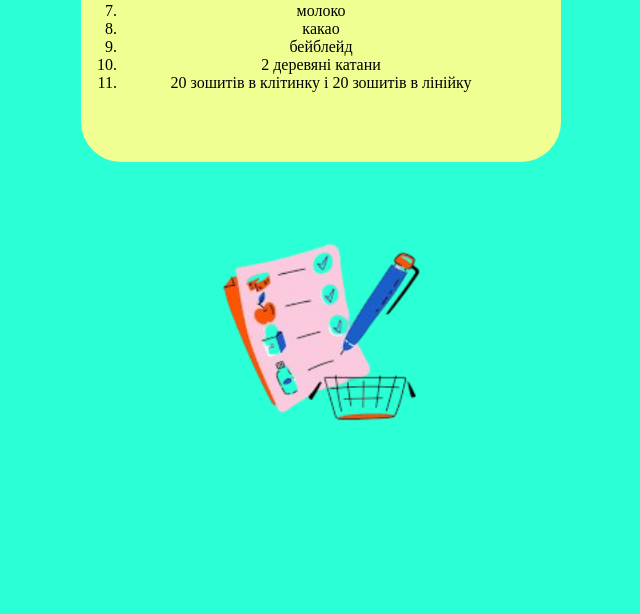
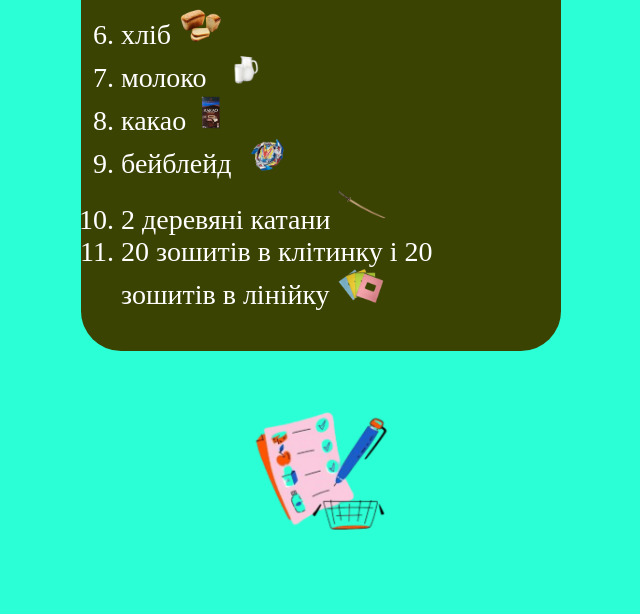
Before and after one commit to YaroslavHumen/HW-7, a plain HTML site: page index.html in a window 1280 px wide. Shown: the part 186-800 px from the top of the page, without its empty margins (319-959 px from the left). Drawn offline with Linux system fonts and the light colour scheme.

Commit message:
add images

```diff
--- a/css/style.css
+++ b/css/style.css
@@ -5,9 +5,20 @@ text-align: center;
 
 .list {
 display: block;
-background-color: rgb(241, 254, 146);
+background-color: rgb(59, 67, 2);
 width: 400px;
 margin: 70px auto 20px auto;
-padding: 20px 40px 70px 40px;
+padding: 20px 40px 40px 40px;
 border-radius: 40px;
+text-align: start;
+color: white;
 }
+
+li {
+    font-size: 28px;
+}
+
+h1 {
+    font-size: 42px;
+    text-align: center;
+}
--- a/index.html
+++ b/index.html
@@ -11,13 +11,25 @@
         class="list">
     <h1>Список покупок</h1>
 
-        <li>хліб </li>
-        <li>молоко</li>
-        <li>какао</li>
-        <li>бейблейд</li>
-        <li>2 деревяні катани</li>
-        <li>20 зошитів в клітинку і 20 зошитів в лінійку</li>
+        <li>хліб
+            <img src="images/bread.png" alt="bread" height="36px">
+        </li>
+        <li>молоко
+            <img src="images/milk.png" alt="milk" height="36px">
+        </li>
+        <li>какао
+             <img src="images/cacao.png" alt="cacao" height="36px">
+        </li>
+        <li>бейблейд
+          <img src="images/beyblade.png" alt="beyblade" height="36px">
+        </li>
+        <li>2 деревяні катани
+            <img src="images/Katana.png" alt="Katana" height="49px">
+        </li>
+        <li>20 зошитів в клітинку і 20 зошитів в лінійку
+            <img src="images/notebooks.png" alt="notebooks" height="36px">
+        </li>
     </ol>
-    <img src="images/back.png" alt="Корзина продуктів" width="300px">
+    <img src="images/back.png" alt="Корзина продуктів" width="200px">
 </body>
 </html>
```
Also changed, not shown: images/Katana.png (added), images/beyblade.png (added), images/bread.png (added), images/cacao.png (added), images/milk.png (added), images/notebooks.png (added).
